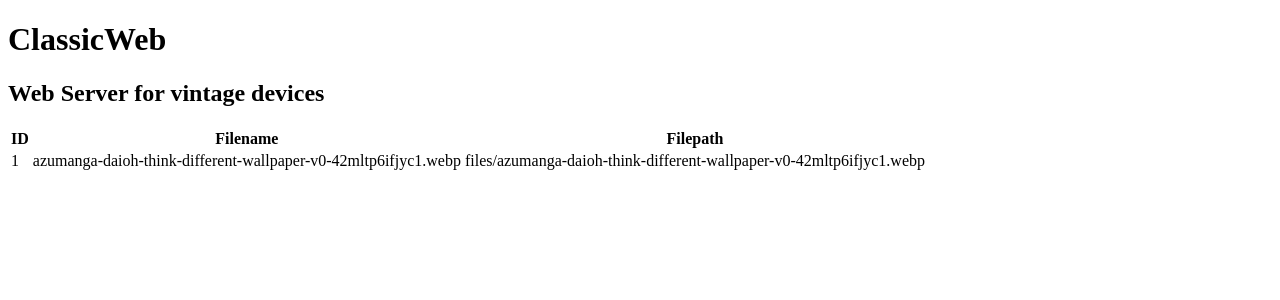
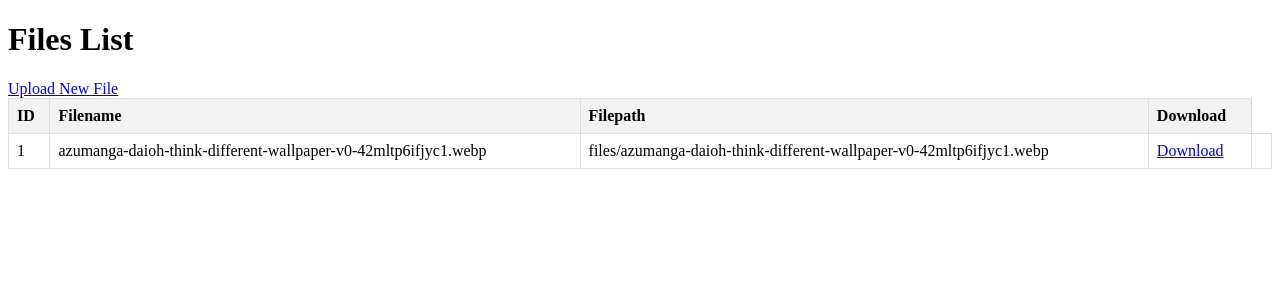
Before and after one commit to matwin04/ClassicWeb, a Flask app: page / in a window 1280 px wide. Shown: the top 300 px of the page. Run offline with Flask 3, Linux system fonts and the light colour scheme; data comes from the database, SQL or seed files in the repository; both versions use the stored data as it was after the commit.

Commit message:
Upload Now Works

```diff
--- a/main.py
+++ b/main.py
@@ -22,6 +22,8 @@ def getDB():
     conn = sqlite3.connect(app.config['DATABASE'])
     conn.row_factory = sqlite3.Row  # Enable dictionary-like row access
     return conn
+
+# PAGES
 @app.route('/')
 def index():
     conn = getDB()
@@ -32,7 +34,35 @@ def index():
         files=files,
     )
 
+#UPLOAD
+@app.route('/upload',methods=['GET','POST'])
+def upload_file():
+    if request.method == 'POST':
+        if 'file' not in request.files:
+            flash("NO FILE PART")
+            return redirect(request.url)
+        file = request.files['file']
+        if file.filename == '':
+            flash("NO SELECTED FILE")
+            return redirect(request.url)
+        if file:
+            filename = file.filename
+            filepath = os.path.join(app.config['UPLOAD_FOLDER'], filename)
+            file.save(filepath)
 
+            conn = getDB()
+            conn.execute("INSERT INTO files (filename,filepath) VALUES (?,?)",(filename,filepath))
+            conn.commit()
+            conn.close()
+
+            flash("File Successfully Uploaded")
+            return redirect(url_for('index'))
+    return render_template("upload.html")
+
+#DOWNLOAD
+@app.route('/download/<filename>')
+def download_file(filename):
+    return send_from_directory(app.config['UPLOAD_FOLDER'], filename, as_attachment=True)
 if __name__ == '__main__':
     init_db()
     app.run(
--- a/templates/index.html
+++ b/templates/index.html
@@ -2,29 +2,46 @@
 <html lang="en">
 <head>
     <meta charset="UTF-8">
-    <title>Home</title>
+    <title>Files</title>
+    <style>
+        table {
+            width: 100%;
+            border-collapse: collapse;
+        }
+        th, td {
+            border: 1px solid #ddd;
+            padding: 8px;
+        }
+        th {
+            background-color: #f2f2f2;
+            text-align: left;
+        }
+    </style>
 </head>
 <body>
-    <h1>ClassicWeb</h1>
-    <h2>Web Server for vintage devices</h2>
+    <h1>Files List</h1>
+    <a href="{{ url_for('upload_file') }}">Upload New File</a>
     <table>
         <thead>
             <tr>
                 <th>ID</th>
                 <th>Filename</th>
                 <th>Filepath</th>
+                <th>Download</th>
             </tr>
         </thead>
         <tbody>
             {% for file in files %}
             <tr>
-                <td>{{file['id']}}</td>
-                <td>{{file['filename']}}</td>
-                <td>{{file['filepath']}}</td>
+                <td>{{ file['id'] }}</td>
+                <td>{{ file['filename'] }}</td>
+                <td>{{ file['filepath'] }}</td>
+                <td><a href="{{ url_for('download_file', filename=file['filename']) }}">Download</a></td>
+
+                <td></td>
             </tr>
-            {%endfor%}
+            {% endfor %}
         </tbody>
-
     </table>
 </body>
 </html>
```
Also changed, not shown: templates/upload.html (added, +16 -0 lines), classicweb.db, 2 other files.
